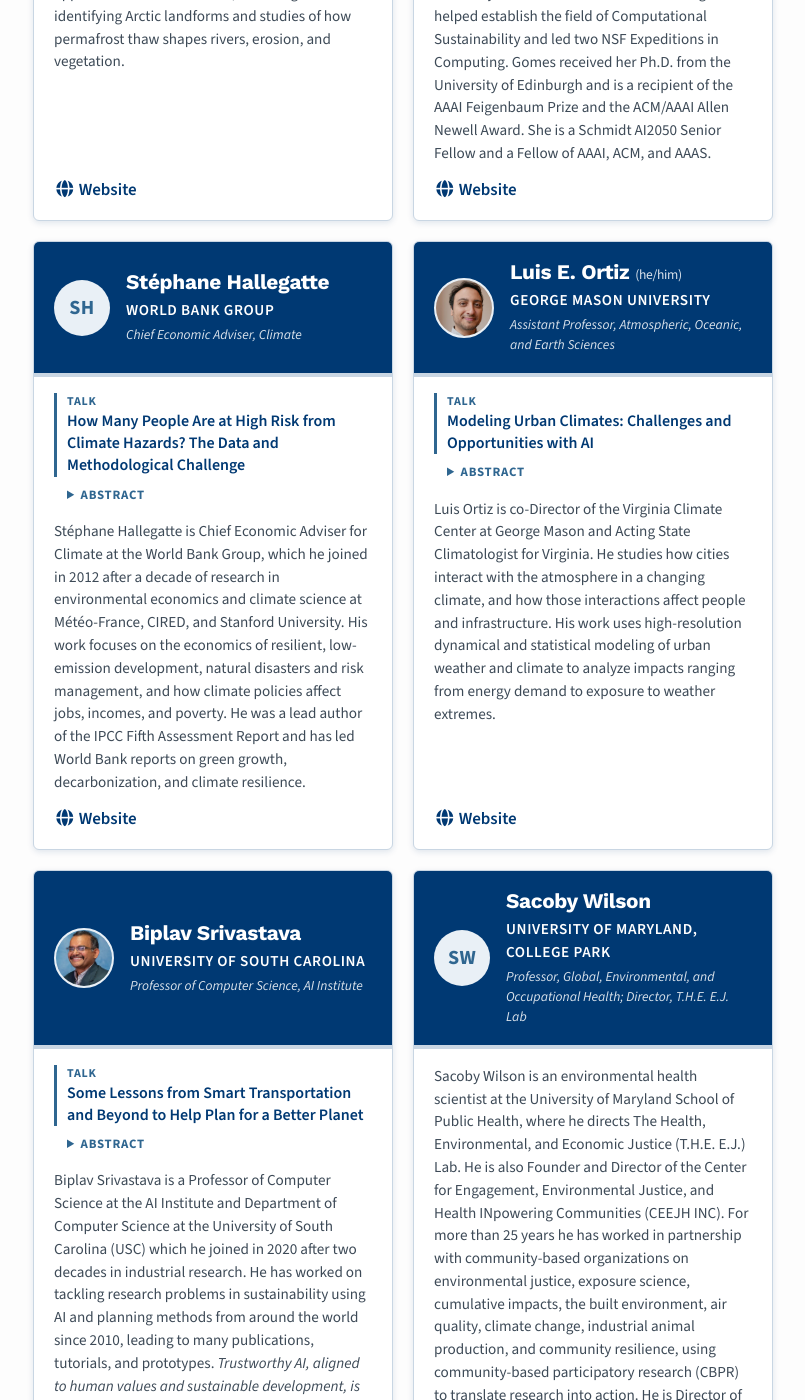
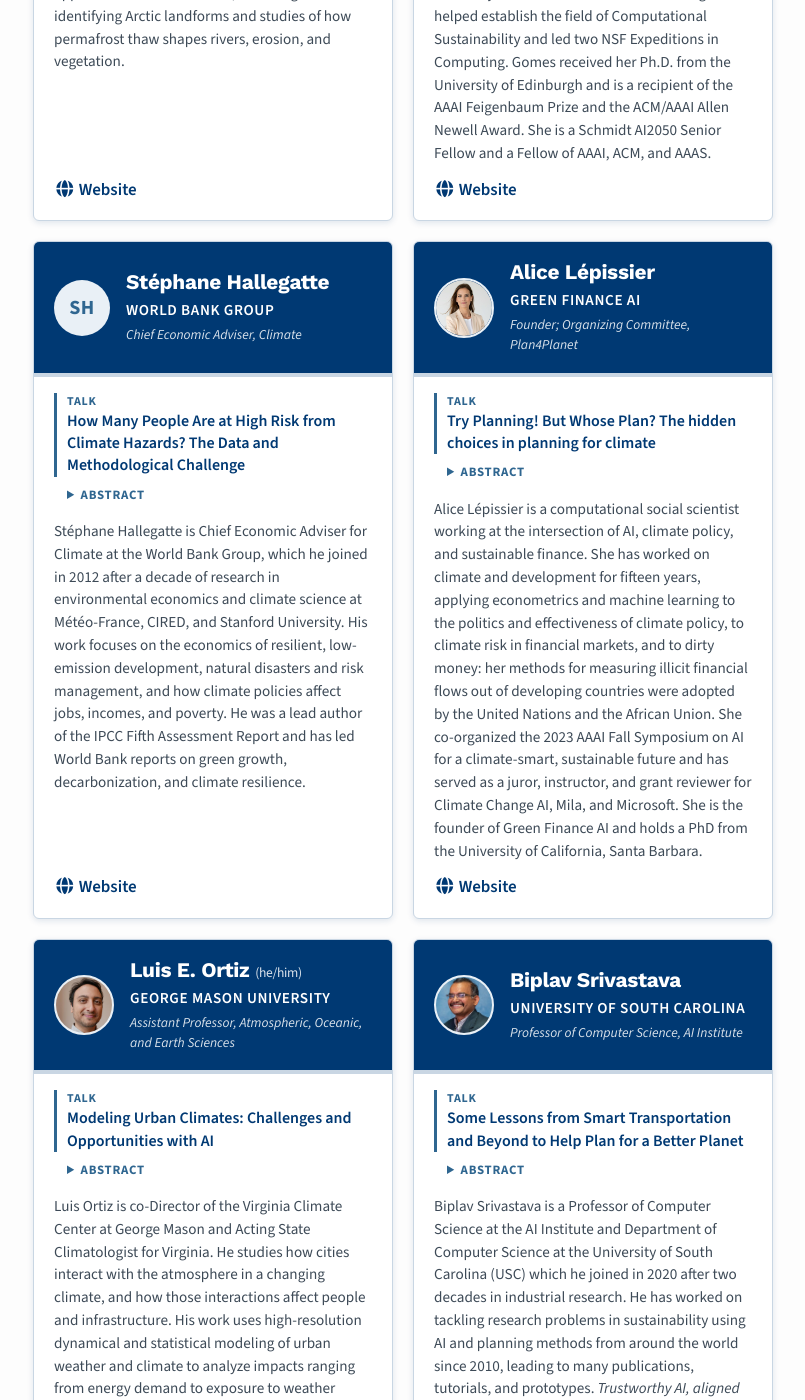
Before and after one commit to plan4planet/plan4planet.github.io, a Jekyll site: the page built from pages/speakers.md, in a window 1280 px wide and 1400 px high, scrolled down 602 px. Shown: the whole window, without its empty margins (237-1042 px from the left). Built offline with Jekyll 4.4.1, drawn with Linux system fonts in a browser that asks for light colours; nearby versions of some CDN libraries.

Commit message:
content: add bio and abstract for alice

```diff
--- a/pages/speakers.md
+++ b/pages/speakers.md
@@ -69,6 +69,27 @@
       <p class="speaker-bio">Stéphane Hallegatte is Chief Economic Adviser for Climate at the World Bank Group, which he joined in 2012 after a decade of research in environmental economics and climate science at Météo-France, CIRED, and Stanford University. His work focuses on the economics of resilient, low-emission development, natural disasters and risk management, and how climate policies affect jobs, incomes, and poverty. He was a lead author of the IPCC Fifth Assessment Report and has led World Bank reports on green growth, decarbonization, and climate resilience.</p>
     </div>
     <a class="speaker-link" href="https://www.worldbank.org/en/about/people/stephane-hallegatte" target="_blank" rel="noopener noreferrer"><i class="fa-solid fa-globe" aria-hidden="true"></i> Website</a>
+  </article>
+  <article class="speaker-card">
+    <header class="speaker-card-header">
+      <img class="speaker-photo" src="{{ '/assets/images/speakers/alice-lepissier.jpg' | relative_url }}" alt="Alice Lépissier" width="56" height="56">
+      <div>
+        <h3>Alice Lépissier</h3>
+        <p class="speaker-affiliation">Green Finance AI</p>
+        <p class="speaker-title">Founder; Organizing Committee, Plan4Planet</p>
+      </div>
+    </header>
+    <div class="speaker-body">
+      <p class="speaker-talk"><span>Talk</span> Try Planning! But Whose Plan? The hidden choices in planning for climate</p>
+      <details class="abstract speaker-abstract">
+        <summary>Abstract</summary>
+        <blockquote>
+          <p>Planning sits downstream of estimation and prediction: those supply the model of the world, and planning decides what to do given it. That position introduces a choice the other paradigms never confront, namely whose welfare the objective counts. This talk, for planners without a climate background, sets out why climate is a “wicked” problem that resists formulation, and why its justice problem has three dimensions: across people, across time, and across states of the world. Every planning objective aggregates along the same three axes, and the standard defaults, a scalar reward with equal weights, an expectation over uncertainty, and a discount factor chosen for convergence, are normative positions dressed as technical settings. The talk closes with two kinds of humility, about the model and about the objective, and five questions to carry through the symposium.</p>
+        </blockquote>
+      </details>
+      <p class="speaker-bio">Alice Lépissier is a computational social scientist working at the intersection of AI, climate policy, and sustainable finance. She has worked on climate and development for fifteen years, applying econometrics and machine learning to the politics and effectiveness of climate policy, to climate risk in financial markets, and to dirty money: her methods for measuring illicit financial flows out of developing countries were adopted by the United Nations and the African Union. She co-organized the 2023 AAAI Fall Symposium on AI for a climate-smart, sustainable future and has served as a juror, instructor, and grant reviewer for Climate Change AI, Mila, and Microsoft. She is the founder of Green Finance AI and holds a PhD from the University of California, Santa Barbara.</p>
+    </div>
+    <a class="speaker-link" href="https://alicelepissier.com/" target="_blank" rel="noopener noreferrer"><i class="fa-solid fa-globe" aria-hidden="true"></i> Website</a>
   </article>
   <article class="speaker-card">
     <header class="speaker-card-header">
```
Also changed, not shown: assets/images/speakers/alice-lepissier.jpg (added).
